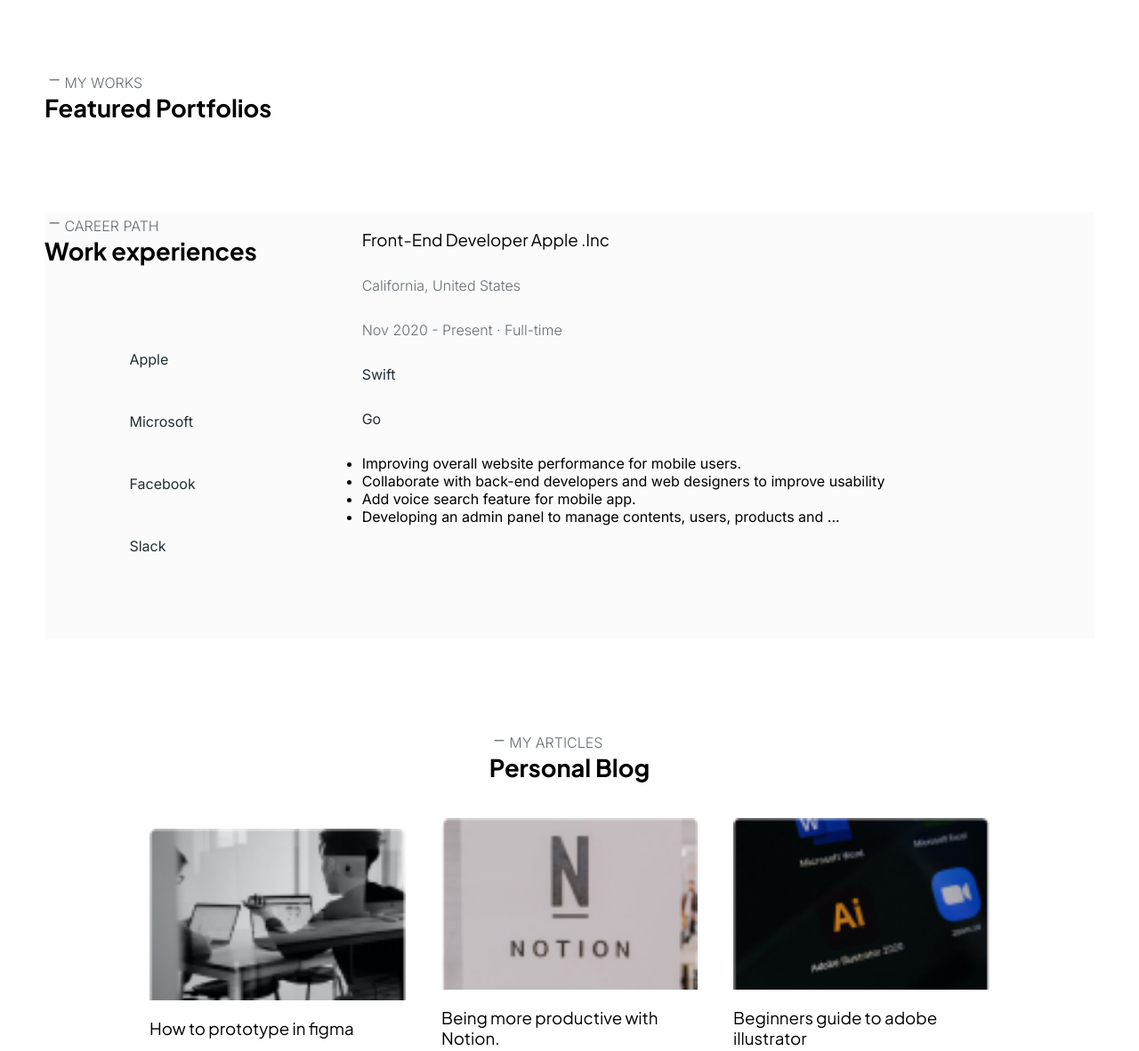
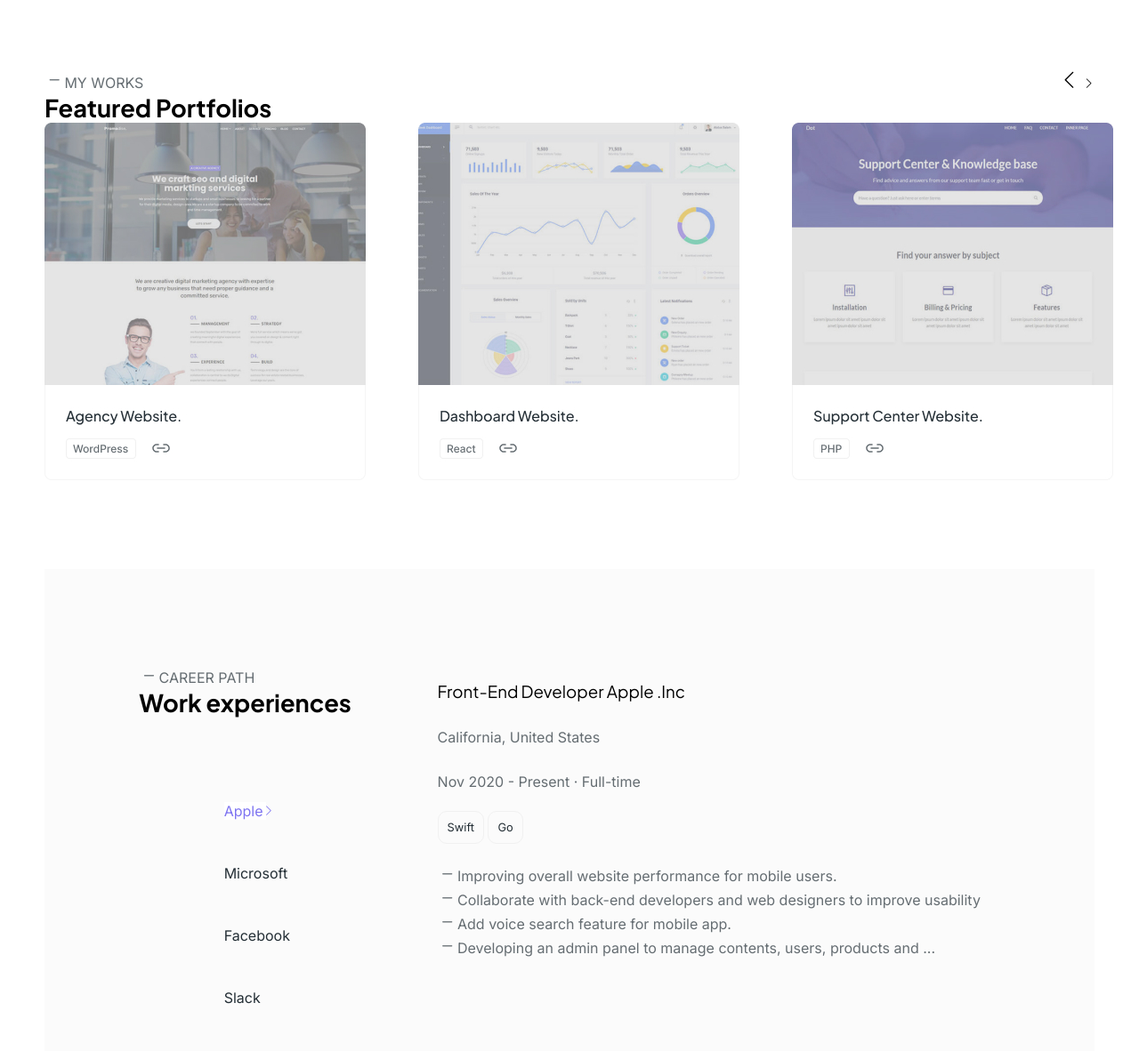
Before and after one commit to Vicki3-3-3/TRABAJO-FINAL-INTENSIVO-UTN, a plain HTML site: page index.html in a window 1280 px wide. Shown: the part 940-2122 px from the top of the page at 89% size. Drawn offline with nearby package versions, Linux system fonts and the light colour scheme.

Commit message:
'completado secciones principales'

```diff
--- a/index.html
+++ b/index.html
@@ -70,21 +70,24 @@
                 </div>
             </div>
         </section>
-        <section class="portfolios" id="portfolios">
+        <section class="portfolio" id="portfolio">
+            <div class="header-pf">
                 <div>
                 <span><i class="bi bi-dash"></i>MY WORKS</span>
                 <h2>Featured Portfolios</h2>
             </div>
                 <div>
-                <div></div>
+                    <i class="bi bi-chevron-left"></i>
+                    <i class="bi bi-chevron-right"></i>
                 </div>
-            <div>
-                <div></div>
             </div>
-            <div>
-                <div></div>
+            <div class="portfolio-images">
+                <img src="./IMAGES/Portfolio item.jpg" alt="portfolio example image">
+                <img src="./IMAGES/Portfolio item2.jpg" alt="portfolio example image">
+                <img src="./IMAGES/Portfolio item3.jpg" alt="portfolio example image">
             </div>
         </section>
+
         <section class="experience" id="experience">
             <div class="exp-title-nav">
                 <div class="career-path">
@@ -92,7 +95,7 @@
                     <h2>Work experiences</h2>
                 </div>
                 <nav class="experience-nav">
-                    <a href="" class="apple-a">Apple</a>
+                    <a href="" class="apple-a">Apple<i class="bi bi-chevron-right"></i></a>
                     <a href="">Microsoft</a>
                     <a href="">Facebook</a>
                     <a href="">Slack</a>
@@ -101,16 +104,19 @@
             <div class="apple-exp">
                 <h3>Front-End Developer Apple .Inc</h3>
                 <span>California, United States</span>
-                <span>Nov 2020 - Present · Full-time</span>
-                <a href="">Swift</a>
-                <a href="">Go</a>
-            <ul>
-                <li>Improving overall website performance for mobile users.
+                <span class="time-span">Nov 2020 - Present · Full-time</span>
+                <div class="a-swift-go">
+                    <a href="#" class="swift-a">Swift</a>
+                    <a href="#" class="go-a">Go</a>
+                </div>
+                <ul type="none" class="ul-habilities">
+                    <li><i class="bi bi-dash"></i>Improving overall website performance for mobile users.
                     </li>
-                <li>Collaborate with back-end developers and web designers to improve usability
+                    <li><i class="bi bi-dash"></i>Collaborate with back-end developers and web designers to improve
+                        usability
                     </li>
-                <li>Add voice search feature for mobile app.</li>
-                <li>Developing an admin panel to manage contents, users, products and ...
+                    <li><i class="bi bi-dash"></i>Add voice search feature for mobile app.</li>
+                    <li><i class="bi bi-dash"></i>Developing an admin panel to manage contents, users, products and ...
                     </li>
                 </ul>
             </div>
--- a/style.css
+++ b/style.css
@@ -16,7 +16,7 @@
     --btn-primary-color: #F1F1F1;
     --icon-bg-color: #F5F3FE;
     --primary-bg-color: #FBFBFB;
-    --secondary-footer-fcolor: #656D72;    ;
+    --secondary-footer-fcolor: #656D72;
 }
 
 html {
@@ -87,7 +87,6 @@
 
 span {
     color: var(--secondary-footer-fcolor);
-    font-weight: 300;
 }
 
 p {
@@ -232,6 +231,23 @@
     padding: 40px;
 }
 
+/*portfolio section*/
+
+.portfolio {
+
+}
+.header-pf {
+    display: flex;
+    flex-direction: row;
+    justify-content: space-between;
+}
+.portfolio-images {
+    display: flex;
+    flex-direction: row;
+    gap: 5%;
+}
+
+
 /*experience section*/
 
 .experience {
@@ -240,6 +256,8 @@
     flex-wrap: nowrap;
     flex-direction: row;
     gap: 10%;
+    padding: 9%;
+    width: 100%;
 }
 
 .exp-title-nav {
@@ -259,6 +277,39 @@
         position: relative;
         top: 20px;
 }
+
+.apple-a {
+    background-color: white;
+    color: var(--secondary-font-bg-color);
+    display: flex;
+    flex-wrap: nowrap;
+    align-items: center;
+    width: 100%;
+}
+
+.bi-chevron-right {
+    font-size: 0.8rem;
+}
+
+.apple-exp ul {
+    color: var(--secondary-footer-fcolor);
+}
+
+.go-a {
+    border: 1px solid var(--btn-primary-color);
+    padding: 10px;
+    font-size: 0.8rem;
+    border-radius: 10px;
+}
+
+.swift-a {
+    border: 1px solid var(--btn-primary-color);
+    padding: 10px;
+    font-size: 0.8rem;
+    border-radius: 10px;
+}
+
+
 /*blog section*/
 
 .blog {
```
Also changed, not shown: IMAGES/Portfolio item.jpg (added), IMAGES/Portfolio item2.jpg (added), IMAGES/Portfolio item3.jpg (added). Lines whose indentation alone changed are shown as unchanged.
